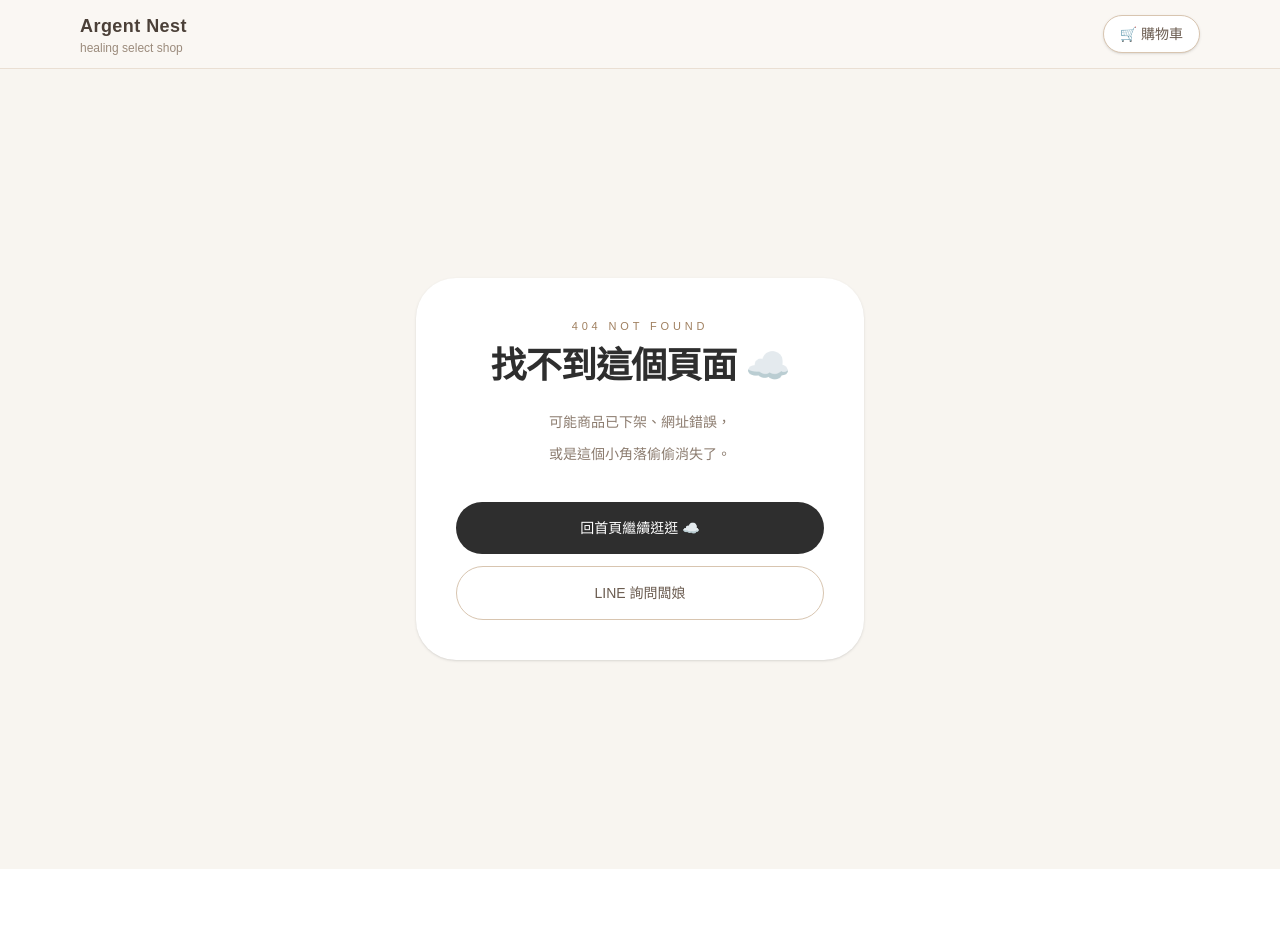
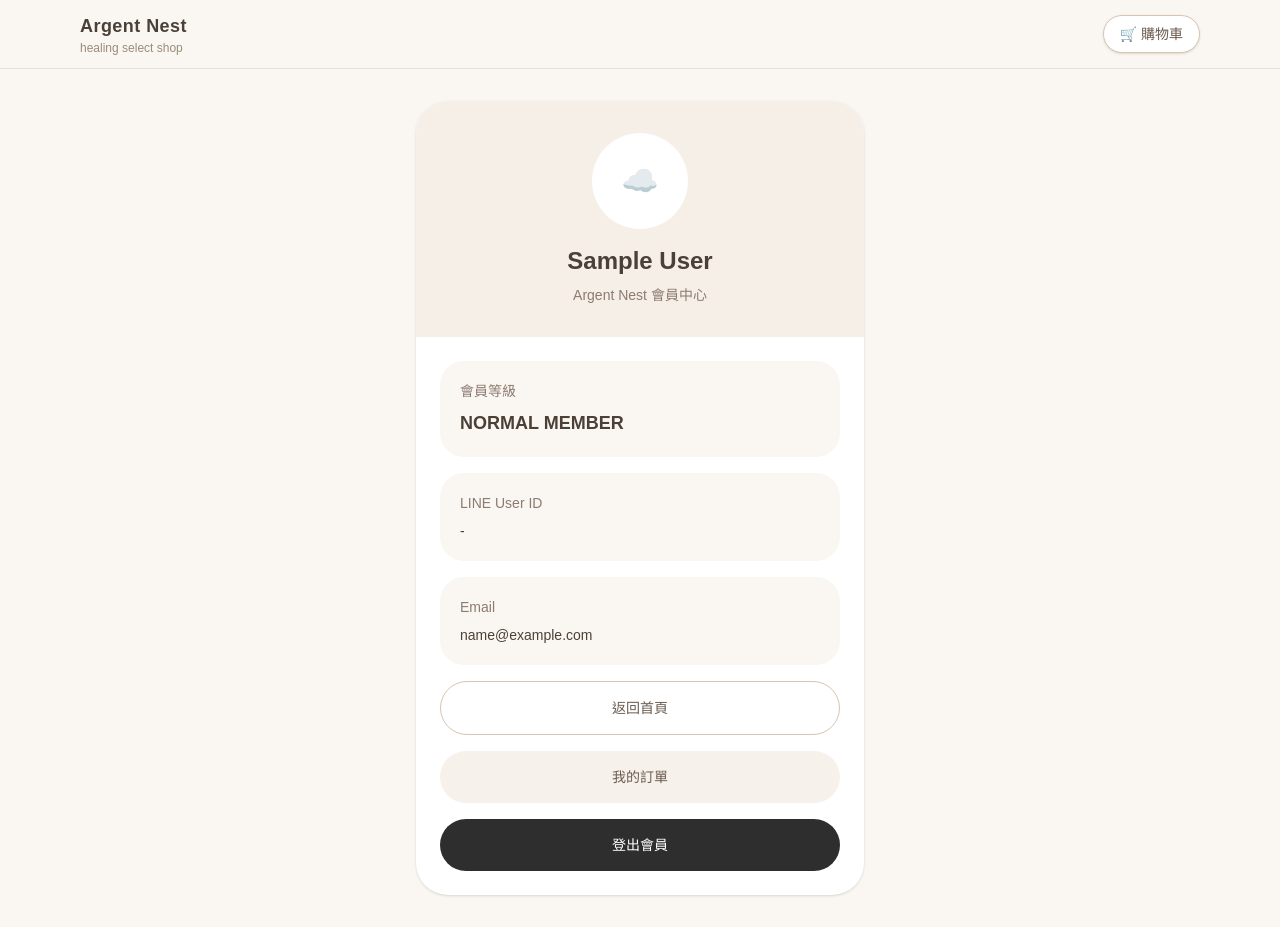
Before and after one commit to baby0965668563-coder/argent-nest, a Next.js app: page /member in a window 1280 px wide. Before the commit this address had no page. Before the commit the page ends 869 px from the top, so only its background shows below. Built offline with nearby package versions, Linux system fonts and the light colour scheme; sample sign-in values are in the browser's storage.

Commit message:
Create page.tsx

```diff
--- /dev/null
+++ b/app/member/page.tsx
@@ -0,0 +1,146 @@
+"use client";
+
+import { useEffect, useState } from "react";
+import { useRouter } from "next/navigation";
+
+export default function MemberPage() {
+  const router = useRouter();
+
+  const [user, setUser] = useState<any>(null);
+
+  useEffect(() => {
+    const savedUser = localStorage.getItem("argent_user");
+
+    if (!savedUser) {
+      router.push("/login");
+      return;
+    }
+
+    try {
+      const parsed = JSON.parse(savedUser);
+
+      setUser(parsed);
+    } catch {
+      localStorage.removeItem("argent_user");
+      router.push("/login");
+    }
+  }, []);
+
+  function logout() {
+    localStorage.removeItem("argent_user");
+
+    alert("已登出 ☁️");
+
+    router.push("/");
+  }
+
+  if (!user) {
+    return (
+      <main className="flex min-h-screen items-center justify-center bg-[#faf7f2]">
+        <p className="text-[#6b5c50]">會員載入中...</p>
+      </main>
+    );
+  }
+
+  const isVip =
+    user?.is_vip === true ||
+    user?.level === "vip";
+
+  return (
+    <main className="min-h-screen bg-[#faf7f2] px-4 py-8">
+      <div className="mx-auto max-w-md">
+        <div className="overflow-hidden rounded-[32px] bg-white shadow-sm">
+          {/* Header */}
+          <div className="bg-[#f6efe7] px-6 py-8 text-center">
+            {user.avatar_url ? (
+              <img
+                src={user.avatar_url}
+                alt={user.name}
+                className="mx-auto h-24 w-24 rounded-full border-4 border-white object-cover shadow-sm"
+              />
+            ) : (
+              <div className="mx-auto flex h-24 w-24 items-center justify-center rounded-full bg-white text-3xl">
+                ☁️
+              </div>
+            )}
+
+            <h1 className="mt-4 text-2xl font-semibold text-[#4b4038]">
+              {user.name || "Argent Nest Member"}
+            </h1>
+
+            <p className="mt-2 text-sm text-[#8c7b70]">
+              Argent Nest 會員中心
+            </p>
+          </div>
+
+          {/* Content */}
+          <div className="space-y-4 p-6">
+            <div className="rounded-3xl bg-[#faf7f2] p-5">
+              <p className="text-sm text-[#8c7b70]">
+                會員等級
+              </p>
+
+              <div className="mt-2 flex items-center justify-between">
+                <p className="text-lg font-semibold text-[#4b4038]">
+                  {isVip ? "VIP MEMBER" : "NORMAL MEMBER"}
+                </p>
+
+                {isVip && (
+                  <span className="rounded-full bg-[#fff2e5] px-3 py-1 text-xs font-medium text-[#b07255]">
+                    VIP ☁️
+                  </span>
+                )}
+              </div>
+            </div>
+
+            <div className="rounded-3xl bg-[#faf7f2] p-5">
+              <p className="text-sm text-[#8c7b70]">
+                LINE User ID
+              </p>
+
+              <p className="mt-2 break-all text-sm text-[#4b4038]">
+                {user.line_user_id || "-"}
+              </p>
+            </div>
+
+            {user.email && (
+              <div className="rounded-3xl bg-[#faf7f2] p-5">
+                <p className="text-sm text-[#8c7b70]">
+                  Email
+                </p>
+
+                <p className="mt-2 text-sm text-[#4b4038]">
+                  {user.email}
+                </p>
+              </div>
+            )}
+
+            <button
+              type="button"
+              onClick={() => router.push("/")}
+              className="w-full rounded-full border border-[#d8c5b0] bg-white py-4 text-sm font-medium text-[#6b5c50]"
+            >
+              返回首頁
+            </button>
+
+            <button
+              type="button"
+              onClick={() => router.push("/orders")}
+              className="w-full rounded-full bg-[#f6f1ea] py-4 text-sm font-medium text-[#6b5c50]"
+            >
+              我的訂單
+            </button>
+
+            <button
+              type="button"
+              onClick={logout}
+              className="w-full rounded-full bg-[#2e2e2e] py-4 text-sm font-medium text-white"
+            >
+              登出會員
+            </button>
+          </div>
+        </div>
+      </div>
+    </main>
+  );
+}
```
